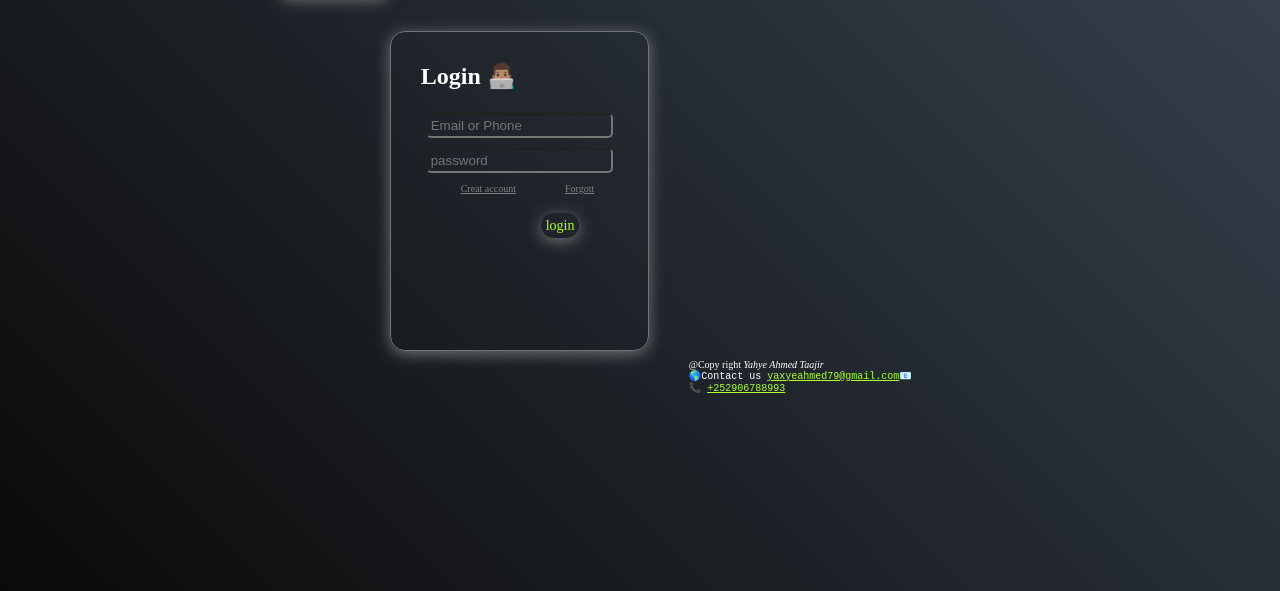
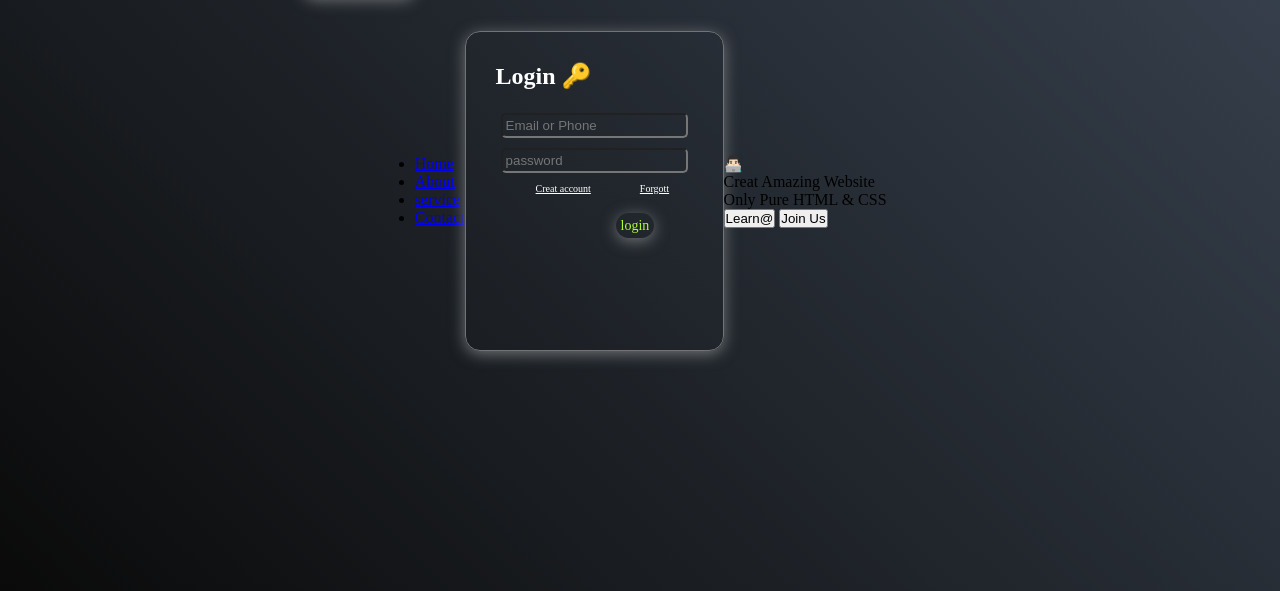
Before and after one commit to Yahye-Tech/Codinglab.com, a plain HTML site: page index.html in a window 1280 px wide. Shown: the part 209-800 px from the top of the page. Drawn offline with Linux system fonts and the light colour scheme.

Commit message:
Update index.html
Coding_lap

```diff
--- a/index.html
+++ b/index.html
@@ -9,18 +9,38 @@
 </head>
 <body>
   <div class="logo"><a href="#">👁️YT-TECH</a></div>
+  <nav>
+    <div class="nav">
+      <ul>
+        <li><a href="#">Home</a></li>
+        <li><a href="#">About</a></li>
+        <li><a href="/calcu/calcu.html">service</a></li>
+        <li><a href="/forgot/forgott.html">Contact</a></li>
+      </ul>
+    </div>
+  </nav>
   <div class="menu">
-    <h2>Login 👨🏽‍💻</h2>
+    <h2>Login 🔑</h2>
     </br>
     <input type="text" placeholder="Email or Phone"></br>
     <input type="password" placeholder="password">
-    </br><a href="/forgot/forgott.html">Creat account</a> <a href="#">Forgott</a>
+    </br><a href="/forgot/forgott.html" style="color: #fff;">Creat account</a> <a href="#" style="color: #fff;">Forgott</a>
     <div class="login">
      <a href="#">login</a>
     </div>
 
   </div>
-  <footer>@Copy right<i> Yahye Ahmed Taajir</i><pre>🌎Contact us <a href="https//:www.yaxyeahmed79@gmail.com">yaxyeahmed79@gmail.com</a>📧</br>📞 <a href="#">+252906788993</a></pre></footer>
+  <div class="style">
+   <div class="img">👨🏻‍💻️</div>
+   <div class="center">
+    <div class="title">Creat Amazing Website</div>
+    <div class="sub_title">Only Pure HTML & CSS</div>
+    <div class="btn">
+      <button>Learn@</button>
+      <button>Join Us</button>
+    </div>
+   </div>
+  </div>
 </body>
 
 </html>
```
